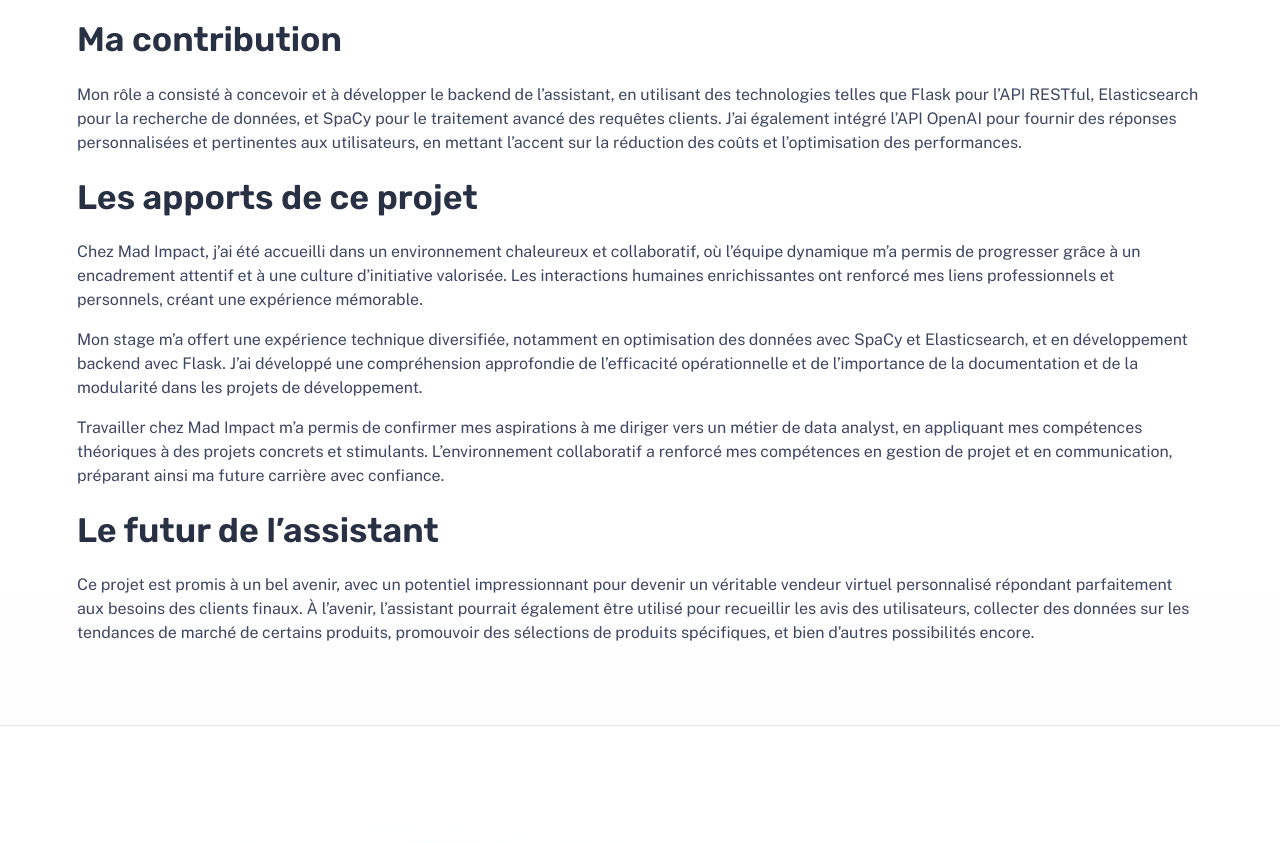
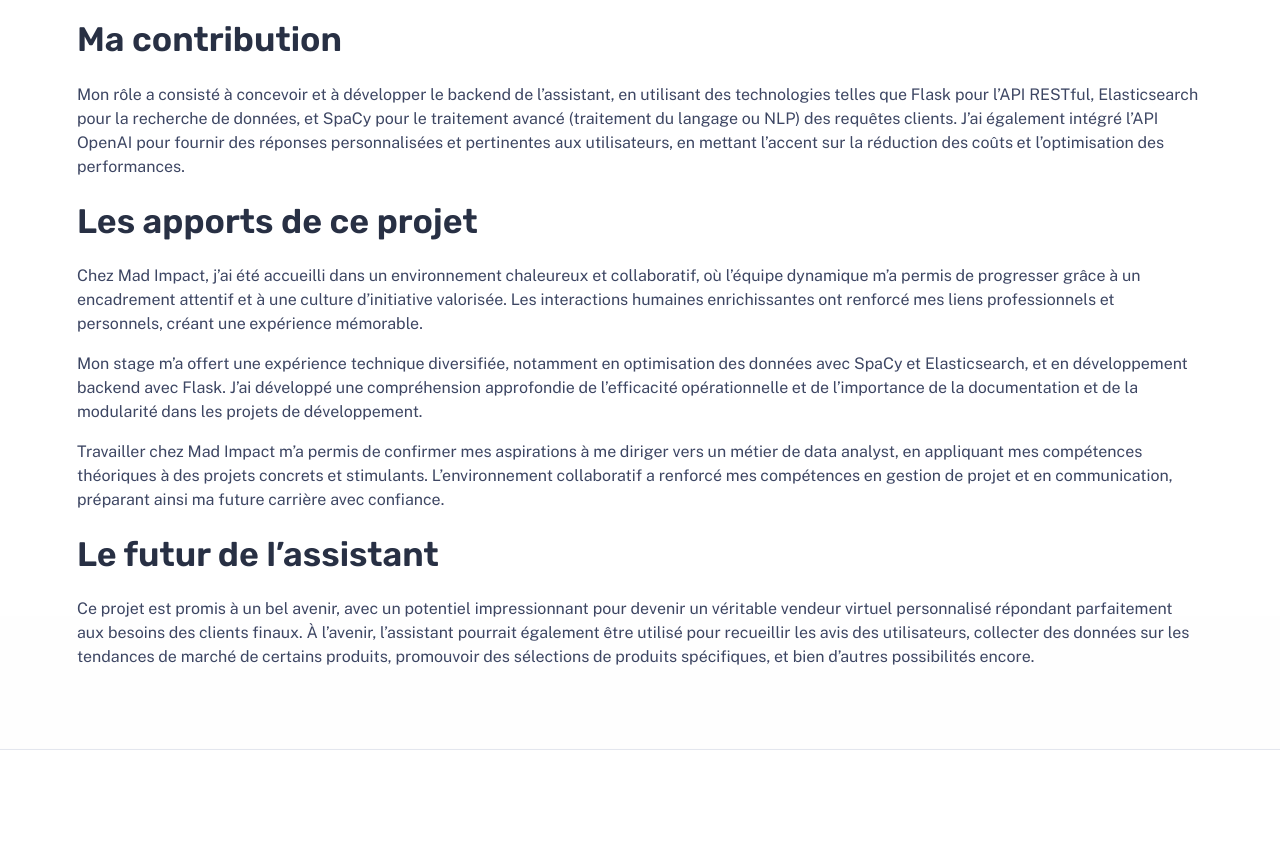
Before and after one commit to InoyDev/portfolio-github, an Astro site: page /Projets/assistant in a window 1280 px wide. Shown: the part 1583-2426 px from the top of the page. Built offline with nearby package versions, Linux system fonts and the light colour scheme; Astro itself is replaced by a stand-in of ours.

Commit message:
edit projet -> assistant virtuel

```diff
--- a/src/content/Projets/assistant.md
+++ b/src/content/Projets/assistant.md
@@ -18,7 +18,7 @@ En tant que stagiaire chez Mad Impact, une agence Web et Mobile basée à Villeu
 
 #### Ma contribution
 
-Mon rôle a consisté à concevoir et à développer le backend de l’assistant, en utilisant des technologies telles que Flask pour l’API RESTful, Elasticsearch pour la recherche de données, et SpaCy pour le traitement avancé des requêtes clients. J’ai également intégré l’API OpenAI pour fournir des réponses personnalisées et pertinentes aux utilisateurs, en mettant l’accent sur la réduction des coûts et l’optimisation des performances.
+Mon rôle a consisté à concevoir et à développer le backend de l’assistant, en utilisant des technologies telles que Flask pour l’API RESTful, Elasticsearch pour la recherche de données, et SpaCy pour le traitement avancé (traitement du langage ou NLP) des requêtes clients. J’ai également intégré l’API OpenAI pour fournir des réponses personnalisées et pertinentes aux utilisateurs, en mettant l’accent sur la réduction des coûts et l’optimisation des performances.
 
 #### Les apports de ce projet
 
```
